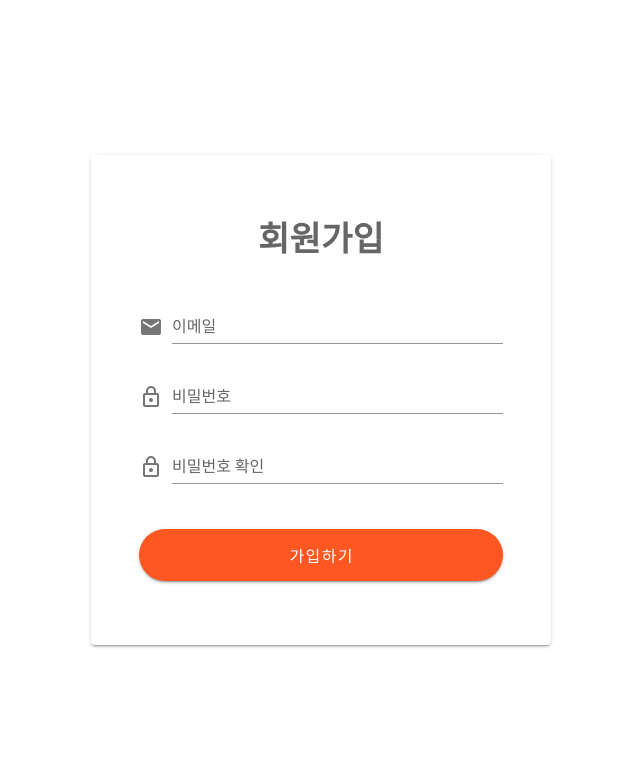
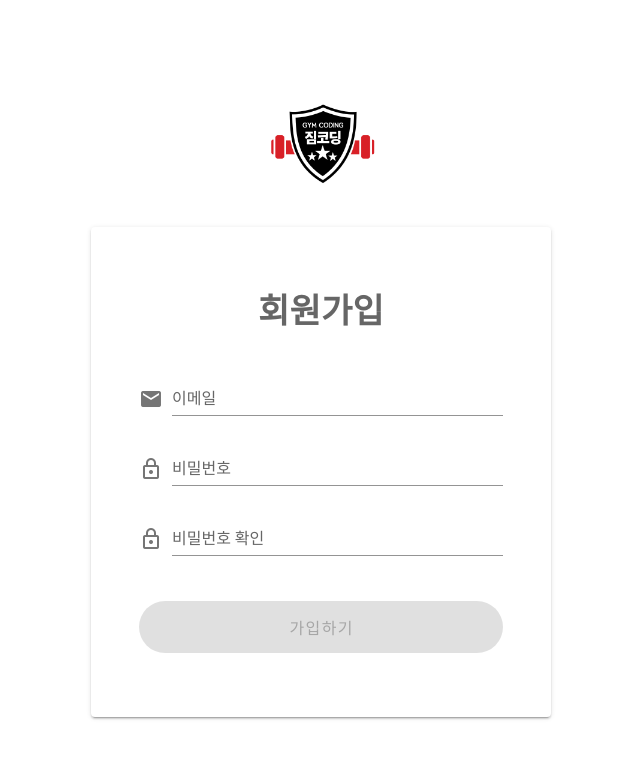
Before and after one commit to gymcoding/vuetify-admin-template, a Vue app: page /authentication/sign-up in a window 1280 px wide. Shown: the top 758 px of the page, without its empty margins (319-959 px from the left). Built offline with nearby package versions, Linux system fonts and the light colour scheme; what vue-line-clamp would draw is missing.

Commit message:
Complete Validation
Complete Validation

```diff
--- a/src/plugins/vee-validate.js
+++ b/src/plugins/vee-validate.js
@@ -11,6 +11,7 @@ import {
   numeric,
   required,
   digits,
+  confirmed,
 } from 'vee-validate/dist/rules'
 
 extend('digits', {
@@ -37,6 +38,10 @@ extend('required', {
   ...required,
   message: '{_field_} 필드는 필수값 입니다.',
 })
+extend('confirmed', {
+  ...confirmed,
+  message: '비밀번호와 비밀번호 확인이 일치하지 않습니다.',
+})
 
 Vue.component('ValidationObserver', ValidationObserver)
 Vue.component('ValidationProvider', ValidationProvider)
--- a/src/views/authentication/SignIn.vue
+++ b/src/views/authentication/SignIn.vue
@@ -6,28 +6,74 @@
           width="460"
         >
           <v-card-text class="text-center px-12 py-16">
+            <validation-observer
+              ref="observer"
+              v-slot="{ invalid }"
+            >
+              <v-form
+                ref="form"
+                @submit.prevent="signIn"
+              >
                 <div class="text-h4 font-weight-black mb-10">
                   로그인
                 </div>
+                <validation-provider
+                  v-slot="{ errors }"
+                  name="이메일"
+                  :rules="{
+                    required: true,
+                  }"
+                >
                   <v-text-field
+                    v-model="email"
                     label="이메일"
                     clearable
                     prepend-icon="mdi-email"
+                    :error-messages="errors"
                   />
+                </validation-provider>
+                <validation-provider
+                  v-slot="{ errors }"
+                  name="비밀번호"
+                  :rules="{
+                    required: true,
+                  }"
+                >
                   <v-text-field
+                    v-model="password"
                     label="비밀번호"
                     clearable
                     prepend-icon="mdi-lock-outline"
+                    :error-messages="errors"
                   />
+                </validation-provider>
                 <v-btn
                   class="mt-6"
+                  type="submit"
                   block
                   x-large
                   rounded
                   color="primary"
+                  :disabled="invalid"
                 >
                   로그인
                 </v-btn>
+                <div class="mt-5">
+                  <router-link
+                    class="text-decoration-none"
+                    to="/"
+                  >
+                    홈
+                  </router-link> |
+                  <router-link
+                    class="text-decoration-none"
+                    to="/authentication/sign-up"
+                  >
+                    회원가입
+                  </router-link>
+                </div>
+              </v-form>
+            </validation-observer>
           </v-card-text>
         </v-card>
       </v-col>
@@ -36,7 +82,20 @@
 </template>
 <script>
 export default {
-  name: 'SignIn'
+  name: 'SignIn',
+  data: () => ({
+    email: null,
+    password: null,
+  }),
+  methods: {
+    signIn () {
+      this.$refs.observer.validate().then(result => {
+        if (result) {
+          alert('로그직 로직')
+        }
+      })
+    }
+  }
 }
 </script>
 <style lang="">
--- a/src/views/authentication/SignUp.vue
+++ b/src/views/authentication/SignUp.vue
@@ -2,37 +2,87 @@
   <v-container class="fill-height">
     <v-row justify="center">
       <v-col cols="auto">
+        <router-link to="/">
+          <v-img
+            class="mx-auto mb-6"
+            width="120"
+            :src="
+              require('@/assets/logo.png')"
+          />
+        </router-link>
         <v-card
           width="460"
         >
           <v-card-text class="text-center px-12 py-16">
+            <validation-observer
+              ref="observer"
+              v-slot="{ invalid }"
+            >
+              <v-form
+                ref="form"
+                @submit.prevent="signUp"
+              >
                 <div class="text-h4 font-weight-black mb-10">
                   회원가입
                 </div>
+                <validation-provider
+                  v-slot="{ errors }"
+                  name="이메일"
+                  :rules="{
+                    required: true,
+                  }"
+                >
                   <v-text-field
+                    v-model="email"
                     label="이메일"
                     clearable
                     prepend-icon="mdi-email"
+                    :error-messages="errors"
                   />
+                </validation-provider>
+                <validation-provider
+                  v-slot="{ errors }"
+                  name="비밀번호"
+                  :rules="{
+                    required: true,
+                  }"
+                >
                   <v-text-field
+                    v-model="password"
                     label="비밀번호"
                     clearable
                     prepend-icon="mdi-lock-outline"
+                    :error-messages="errors"
                   />
+                </validation-provider>
+                <validation-provider
+                  v-slot="{ errors }"
+                  name="비밀번호 확인"
+                  :rules="{
+                    confirmed: '비밀번호',
+                  }"
+                >
                   <v-text-field
+                    v-model="passwordConfirm"
                     label="비밀번호 확인"
                     clearable
                     prepend-icon="mdi-lock-outline"
+                    :error-messages="errors"
                   />
+                </validation-provider>
                 <v-btn
                   class="mt-6"
+                  type="submit"
                   block
                   x-large
                   rounded
                   color="primary"
+                  :disabled="invalid"
                 >
                   가입하기
                 </v-btn>
+              </v-form>
+            </validation-observer>
           </v-card-text>
         </v-card>
       </v-col>
@@ -41,7 +91,20 @@
 </template>
 <script>
 export default {
-  name: 'SignUp'
+  name: 'SignUp',
+  data: () => ({
+    email: null,
+    password: null,
+    passwordConfirm: null,
+  }),
+  methods: {
+    async signUp () {
+      const result = await this.$refs.observer.validate()
+      if (result) {
+        alert('로그인 로직~')
+      }
+    }
+  }
 }
 </script>
 <style lang="">
```
Lines whose indentation alone changed are shown as unchanged.
